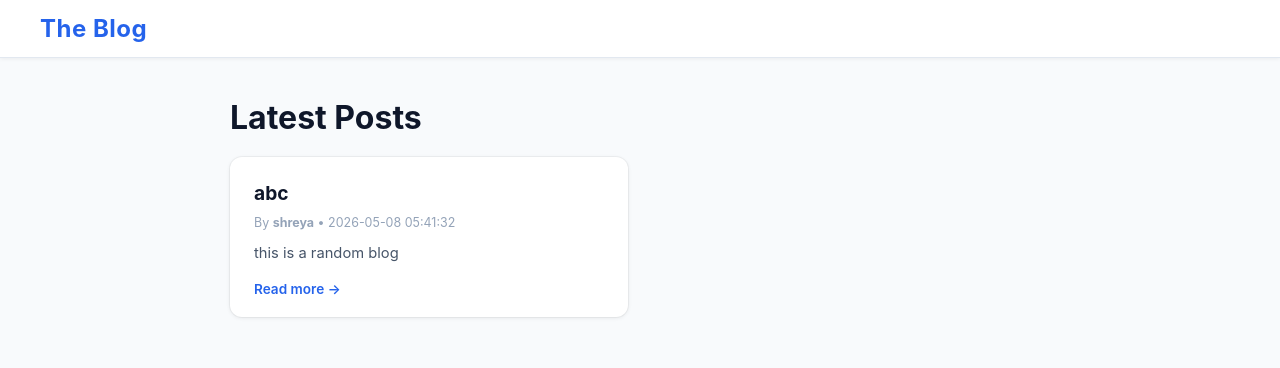
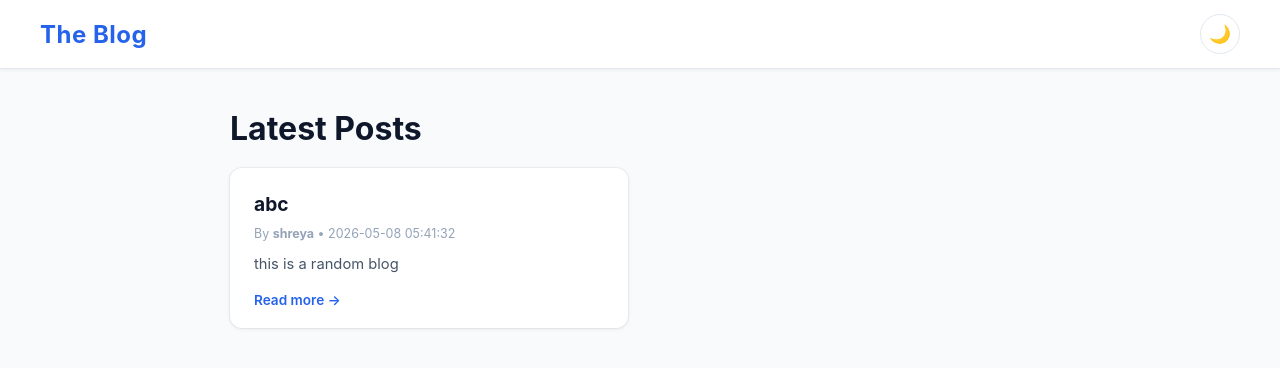
Before and after one commit to Shreya-Shetty-163487/jira-copilot-mcp, a Flask app: page / in a window 1280 px wide. Shown: the top 368 px of the page. Run offline with Flask 3, Linux system fonts and the light colour scheme.

Commit message:
feat: add light/dark theme toggle with sun and moon icons
Agent-Logs-Url: https://github.com/Shreya-Shetty-163487/jira-copilot-mcp/sessions/416ea123-afbf-48db-b4f7-39984f9470ac

Co-authored-by: Shreya-Shetty-163487 <235034425+Shreya-Shetty-163487@users.noreply.github.com>

```diff
--- a/templates/base.html
+++ b/templates/base.html
@@ -4,6 +4,14 @@
   <meta charset="UTF-8" />
   <meta name="viewport" content="width=device-width, initial-scale=1.0" />
   <title>{% block title %}The Blog{% endblock %}</title>
+  <script>
+    try {
+      const savedTheme = localStorage.getItem("theme");
+      if (savedTheme === "light" || savedTheme === "dark") {
+        document.documentElement.setAttribute("data-theme", savedTheme);
+      }
+    } catch (e) {}
+  </script>
   <style>
     *, *::before, *::after { box-sizing: border-box; margin: 0; padding: 0; }
 
@@ -59,6 +67,25 @@
       font-weight: 600;
     }
     nav a.btn-nav:hover { background: var(--btn-hover-bg-color); }
+    nav .nav-actions {
+      display: flex;
+      align-items: center;
+      gap: 10px;
+    }
+    .theme-toggle {
+      width: 40px;
+      height: 40px;
+      border: 1px solid var(--nav-border-color);
+      border-radius: 999px;
+      background: transparent;
+      color: var(--text-color);
+      font-size: 1.1rem;
+      cursor: pointer;
+      display: inline-flex;
+      align-items: center;
+      justify-content: center;
+    }
+    .theme-toggle:hover { background: rgba(148, 163, 184, 0.15); }
 
     /* ── Main container ── */
     .container {
@@ -146,9 +173,35 @@
 <body>
   <nav>
     <a href="{{ url_for('index') }}" class="brand">The Blog</a>
+    <div class="nav-actions">
+      <button id="theme-toggle" class="theme-toggle" type="button" aria-label="Toggle theme">🌙</button>
+    </div>
   </nav>
   <div class="container">
     {% block content %}{% endblock %}
   </div>
+  <script>
+    const themeToggleBtn = document.getElementById("theme-toggle");
+    const root = document.documentElement;
+
+    function setTheme(theme) {
+      root.setAttribute("data-theme", theme);
+      themeToggleBtn.textContent = theme === "dark" ? "☀️" : "🌙";
+      themeToggleBtn.setAttribute(
+        "aria-label",
+        theme === "dark" ? "Switch to light mode" : "Switch to dark mode"
+      );
+      try {
+        localStorage.setItem("theme", theme);
+      } catch (e) {}
+    }
+
+    setTheme(root.getAttribute("data-theme") || "light");
+
+    themeToggleBtn.addEventListener("click", function () {
+      const nextTheme = root.getAttribute("data-theme") === "dark" ? "light" : "dark";
+      setTheme(nextTheme);
+    });
+  </script>
 </body>
 </html>
```
